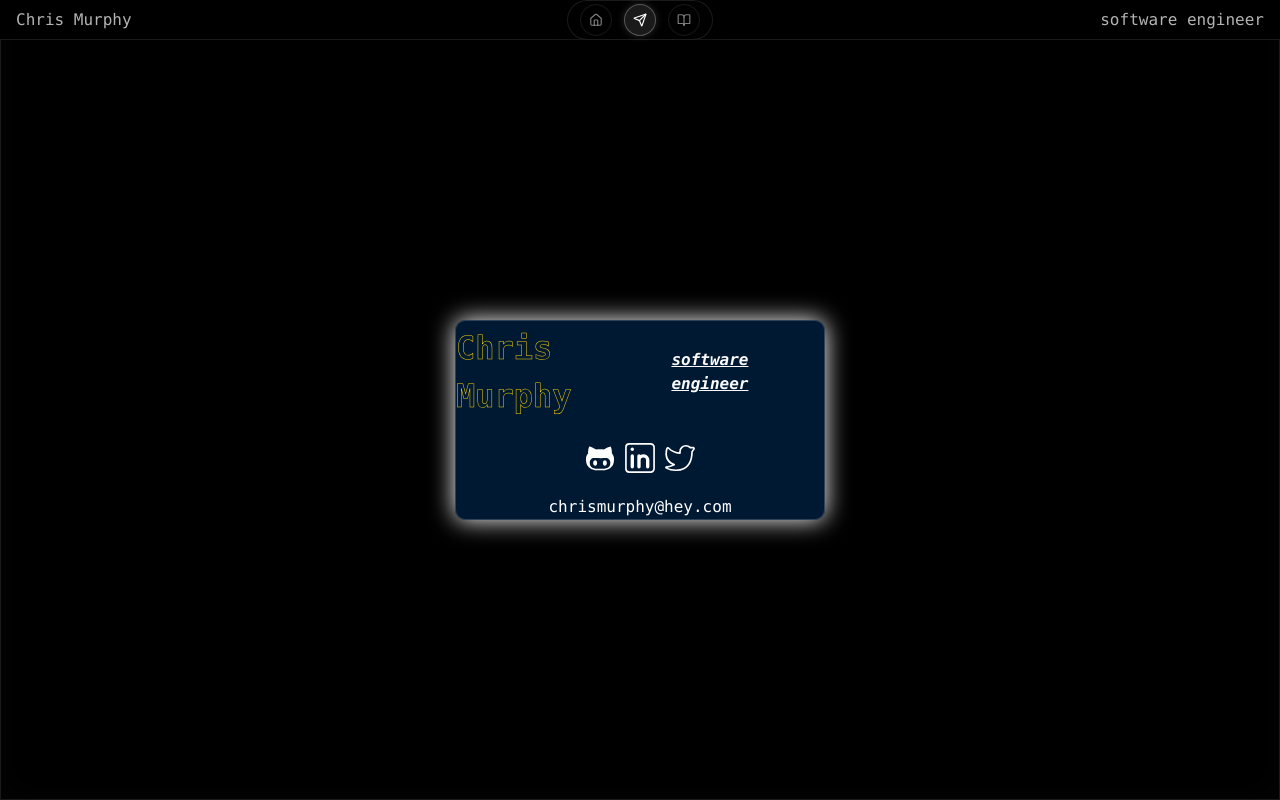
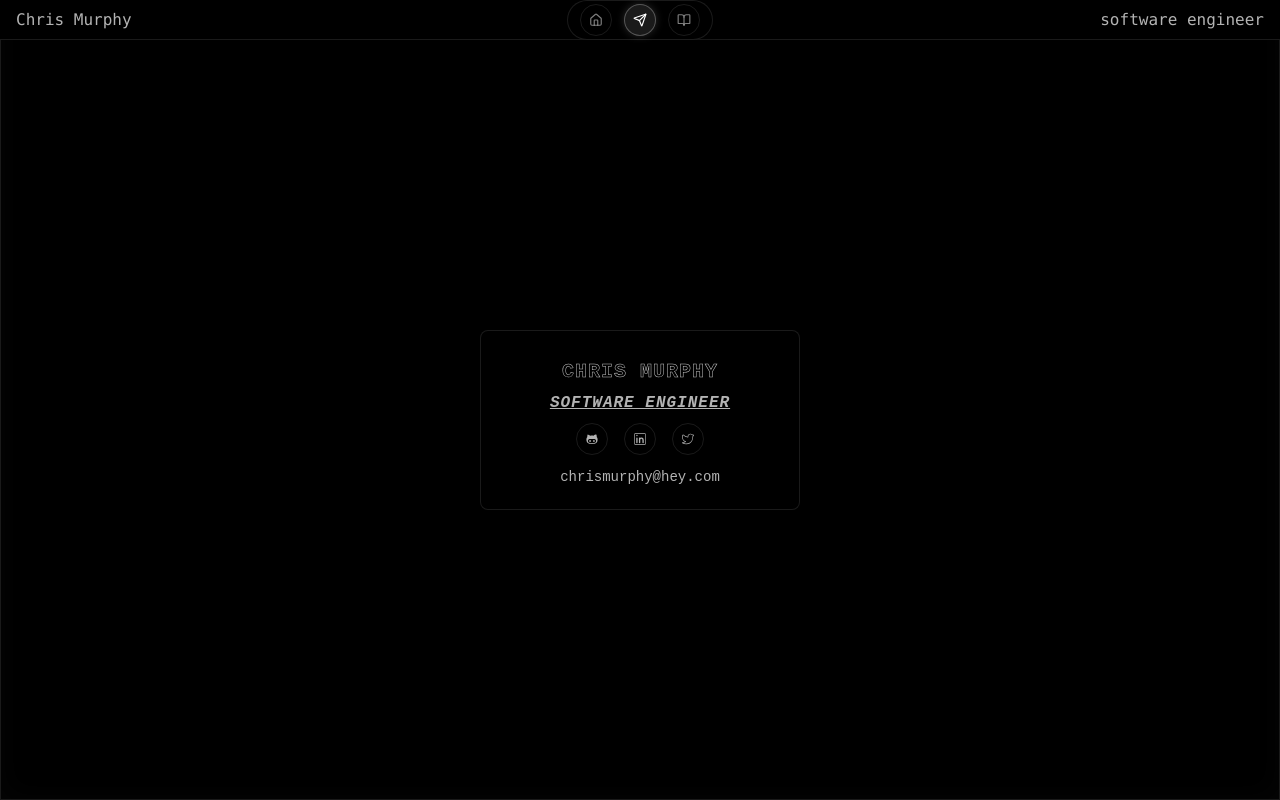
Before and after one commit to cmurp/portfolio_site, a React (Create React App) app: page /contact in a window 1280 px wide. Built offline with nearby package versions, Linux system fonts and the light colour scheme.

Commit message:
align contact styling with the rest of the site

```diff
--- a/src/components/pages/contact.tsx
+++ b/src/components/pages/contact.tsx
@@ -3,65 +3,123 @@ import styled from "styled-components";
 import { CiTwitter, CiLinkedin } from "react-icons/ci";
 import { DiGithubAlt } from "react-icons/di";
 
+// 1) Outer container fully uses the parent’s black background,
+//    so we leave background transparent. We center content with flexbox.
 const Container = styled.div`
+  width: 100%;
   height: 100%;
+  position: relative;
   display: flex;
   flex-direction: column;
   align-items: center;
   justify-content: center;
+  /* Optional: If you use a specific monospace or "VT323," you can do: */
+  font-family: 'VT323', monospace;
+  color: white;
 `;
 
+// 2) BusinessCard with a semi-transparent background, border, and subtle box-shadow
+//    to match the "NavigationIsland" style from the main layout.
 const BusinessCard = styled.div`
   display: flex;
   flex-direction: column;
-    width: 370px;
-    height: 200px;
   align-items: center;
-    background: color-mix(in oklch,${(props: any) => props.theme.colors.secondary} 25%, ${(props: any) => props.theme.colors.secondary} 25%);
-    box-shadow: 0 0px 24px 0 ${({ theme }) => theme.colors.shadow};
-    backdrop-filter: blur( 2px );
-    -webkit-backdrop-filter: blur( 2px );
-    border-radius: 10px;
-    border: 1px solid rgba( 255, 255, 255, 0.18 );
-`
+  justify-content: center;
 
+  /* Size constraints */
+  width: 320px;
+  min-height: 180px;
+  padding: 1rem;
+
+  /* Terminal-like styling */
+  background: rgba(0, 0, 0, 0.7);
+  border: 1px solid rgba(255, 255, 255, 0.1);
+  border-radius: 0.5rem;
+  box-shadow: 0 0 20px rgba(0, 0, 0, 0.3);
+  backdrop-filter: blur(8px);
+
+  transition: all 300ms ease-in-out;
+`;
+
+// 3) Header area with name + tagline
 const Header = styled.h1`
-  margin-top: .2rem;
   display: flex;
-  flex-direction: row;
+  flex-direction: column;
   align-items: center;
-  justify-content: space-between;
-`
+  margin: 0.5rem 0;
+
+  /* Slightly larger text than normal body copy */
+  font-size: 1.25rem;
+  letter-spacing: 0.05em;
+  text-transform: uppercase;
+`;
 
 const BoldSpan = styled.span`
   font-weight: bold;
   color: transparent;
-    -webkit-text-stroke: .5px ${(props: any) => props.theme.colors.accent};
+  -webkit-text-stroke: 0.5px rgba(255, 255, 255, 0.8);
+  margin-bottom: 0.25rem;
 `;
 
 const Tagline = styled.span`
   font-size: 1rem;
   font-style: italic;
   text-decoration: underline;
-    color: ${(props: any) => props.theme.colors.textPrimary};
+  color: rgba(255, 255, 255, 0.7);
 `;
 
-
+// 4) Contact info row: icons + email
 const ContactInfo = styled.div`
   display: flex;
   flex-direction: row;
-    width: 100%;
-    height: 100%;
+  gap: 1rem; /* spacing between icons */
   align-items: center;
   justify-content: center;
+  margin-bottom: 0.5rem;
 `;
 
-const Icon = styled.a`
-    font-size: 2.5rem;
-    color: ${(props: any) => props.theme.colors.secondaryAccent};
+//
+// Icon link style that matches your nav icons' hover glow
+//
+const IconLink = styled.a`
+  position: relative;
+  width: 2rem;
+  height: 2rem;
+  color: rgba(255, 255, 255, 0.7);
+  border: 1px solid rgba(255, 255, 255, 0.1);
+  background: transparent;
+  border-radius: 50%;
+  display: flex;
+  align-items: center;
+  justify-content: center;
+  transition: all 200ms ease-in-out;
   text-decoration: none;
+
+  &:hover {
+    color: white;
+    background: rgba(255, 255, 255, 0.15);
+    border-color: rgba(255, 255, 255, 0.3);
+    transform: scale(1.05);
+    box-shadow: 0 0 10px rgba(255, 255, 255, 0.2);
+  }
+
+  svg {
+    width: 16px;
+    height: 16px;
+    transition: opacity 200ms ease-in-out;
+  }
 `;
 
+const Email = styled.div`
+  color: rgba(255, 255, 255, 0.7);
+  margin: 0.25rem 0;
+  font-size: 0.875rem;
+  text-align: center;
+
+  &:hover {
+    color: rgba(255, 255, 255, 1);
+  }
+`;
 
 export default function Contact() {
   return (
@@ -71,12 +129,20 @@ export default function Contact() {
           <BoldSpan>Chris Murphy</BoldSpan>
           <Tagline>software engineer</Tagline>
         </Header>
+
         <ContactInfo>
-          <Icon href="http://github.com/cmurp"><DiGithubAlt></DiGithubAlt></Icon>
-          <Icon href="https://www.linkedin.com/in/chris-murphy-50912b122/"><CiLinkedin></CiLinkedin></Icon>
-          <Icon href="https://twitter.com/__ChrisMurphy__"><CiTwitter></CiTwitter></Icon>
+          <IconLink href="https://github.com/cmurp">
+            <DiGithubAlt />
+          </IconLink>
+          <IconLink href="https://www.linkedin.com/in/chris-murphy-50912b122/">
+            <CiLinkedin />
+          </IconLink>
+          <IconLink href="https://twitter.com/__ChrisMurphy__">
+            <CiTwitter />
+          </IconLink>
         </ContactInfo>
-        chrismurphy@hey.com
+
+        <Email>chrismurphy@hey.com</Email>
       </BusinessCard>
     </Container>
   );
```
Lines whose indentation alone changed are shown as unchanged.
